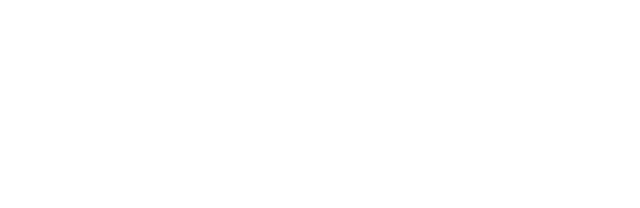
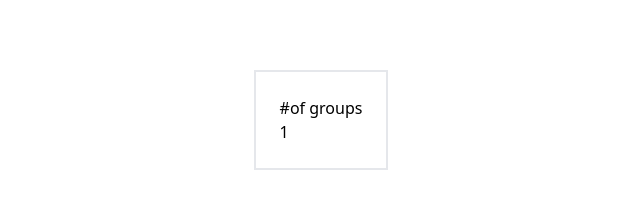
Before and after one commit to semaphore-protocol/explorer, a Next.js app: page / in a window 1280 px wide. Shown: the part 162-370 px from the top of the page, without its empty margins (319-959 px from the left). Built offline with nearby package versions, Linux system fonts and the light colour scheme.

Commit message:
feat: :sparkles: Show test data from subgraph

```diff
--- /dev/null
+++ b/app/loading.tsx
@@ -0,0 +1,8 @@
+export default function Loading() {
+  return (
+    <main className="flex h-screen flex-col items-center justify-center">
+      <h1>Semaphorus</h1>
+      <p>Loading data...</p>
+    </main>
+  );
+}
--- a/app/page.tsx
+++ b/app/page.tsx
@@ -1,13 +1,63 @@
 import { Poppins } from "next/font/google";
+import { GroupResponse, SemaphoreSubgraph } from "@semaphore-protocol/data";
+import Dashboard from "@/components/Dashboard";
 
 const mainFont = Poppins({ weight: ["400", "500", "700"], subsets: ["latin"] });
 
-export default function Home() {
+// const getGroupsFromSubgraph = async () => {
+//   const semaphoreSubgraph = new SemaphoreSubgraph();
+//   try {
+//     const groupData = await semaphoreSubgraph.getGroups({
+//       members: true,
+//       verifiedProofs: true,
+//     });
+//     console.log(groupData);
+//     console.log(groupData[0].verifiedProofs);
+//     return groupData;
+//   } catch (e) {
+//     console.log(e);
+//   }
+// };
+
+export default async function Home() {
+  // const groups = await getGroupsFromSubgraph();
+
+  const groups: GroupResponse[] = [
+    {
+      id: "9212",
+      merkleTree: {
+        root: "19915848860228264978647332772855997232889825934129183693836124570093652495434",
+        depth: 20,
+        zeroValue:
+          "72495600586905503374933132423927094691926252119895994287139394542690893374",
+        numberOfLeaves: 1,
+      },
+      admin: "0xc1c5f42535c3ee4394838c0a64ac98dd317d21fb",
+      members: [
+        "3922432584081017065213385740188209633784757912084488435985094627477698263325",
+      ],
+      verifiedProofs: [
+        {
+          signal:
+            "32745724963520459128167607516703083632076522816298193357160756506792738947072",
+          merkleTreeRoot:
+            "19915848860228264978647332772855997232889825934129183693836124570093652495434",
+          externalNullifier: "9212",
+          nullifierHash:
+            "20931094729402738052789531612146913967438095640177005546904100673123651442821",
+          timestamp: "1680777564",
+        },
+      ],
+    },
+  ];
+
   return (
-    <main className="flex min-h-screen flex-col items-center justify-between p-24">
+    <main className="flex min-h-screen flex-col items-center gap-24 p-24">
       <h1 className={`${mainFont.className} text-4xl font-medium`}>
         Semaphorus
       </h1>
+
+      <Dashboard groups={groups} />
     </main>
   );
 }
--- /dev/null
+++ b/components/Dashboard/index.tsx
@@ -0,0 +1,17 @@
+import { GroupResponse, SemaphoreSubgraph } from "@semaphore-protocol/data";
+
+export default function Dashboard({ groups }: { groups?: GroupResponse[] }) {
+  return (
+    <section>
+      <div className="flex max-w-4xl flex-col items-center justify-center">
+        {!groups && <p>Loading...</p>}
+        {groups && (
+          <div className="flex flex-col border-2 p-6">
+            <p>#of groups</p>
+            <h1>{groups.length}</h1>
+          </div>
+        )}
+      </div>
+    </section>
+  );
+}
```
